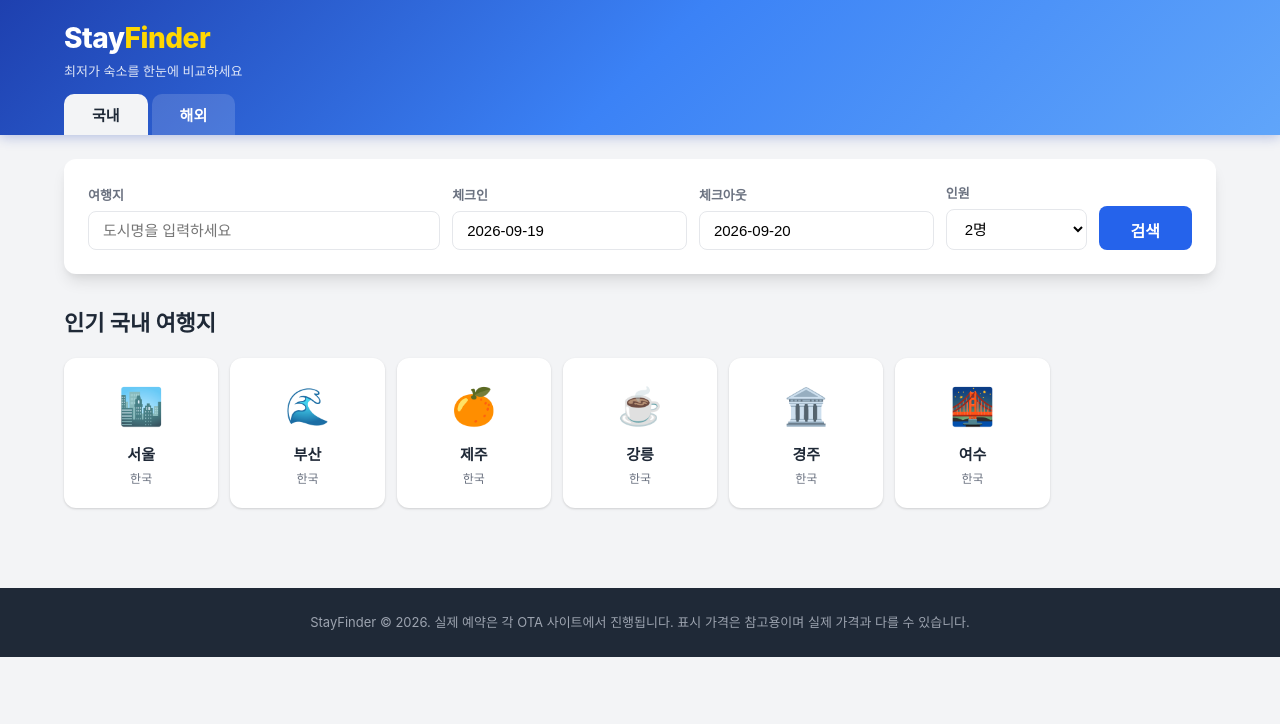
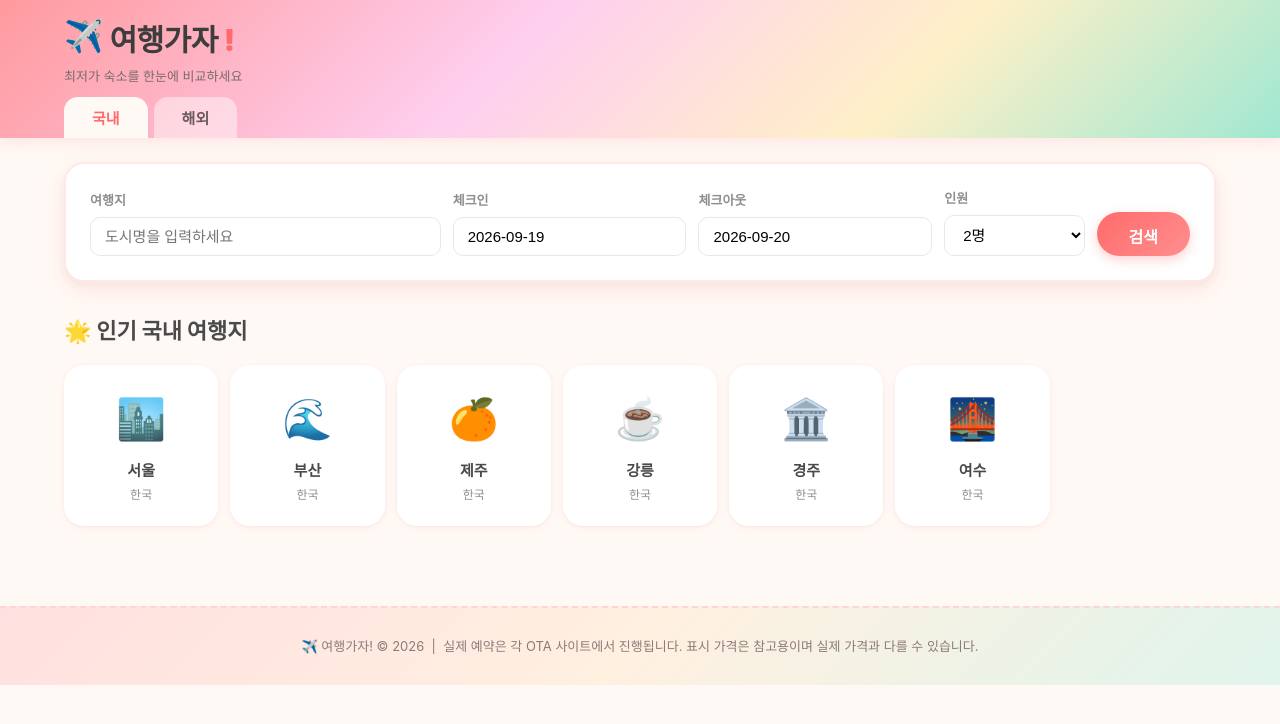
Before and after one commit to rjsdud2104-star/travel-price-finder, a plain HTML site: page index.html in a window 1280 px wide. Drawn offline with Linux system fonts and the light colour scheme.

Commit message:
Redesign: cute pastel theme + rename to 여행가자!
- Pastel gradient header (pink/peach/mint)
- Rounded corners, soft shadows, warm color palette
- Bouncy airplane emoji logo
- Playful hover effects on destination cards
- Pill-shaped search button with shadow

Co-Authored-By: Claude Opus 4.6 <noreply@anthropic.com>

```diff
--- a/index.html
+++ b/index.html
@@ -3,22 +3,26 @@
 <head>
 <meta charset="UTF-8">
 <meta name="viewport" content="width=device-width, initial-scale=1.0">
-<title>StayFinder - 숙소 가격비교</title>
+<title>여행가자! - 숙소 가격비교</title>
 <style>
 :root {
-  --primary: #2563EB;
-  --primary-dark: #1D4ED8;
-  --primary-light: #3B82F6;
-  --accent: #FFD700;
-  --bg: #F3F4F6;
+  --primary: #FF6B6B;
+  --primary-dark: #EE5A5A;
+  --primary-light: #FF8E8E;
+  --accent: #FFE066;
+  --mint: #A0E8D2;
+  --sky: #87CEEB;
+  --lavender: #C4B5FD;
+  --peach: #FFDAB9;
+  --bg: #FFF9F5;
   --card-bg: #FFFFFF;
-  --text: #1F2937;
-  --text-secondary: #6B7280;
-  --border: #E5E7EB;
-  --shadow: 0 1px 3px rgba(0,0,0,.1), 0 1px 2px rgba(0,0,0,.06);
-  --shadow-lg: 0 10px 15px -3px rgba(0,0,0,.1), 0 4px 6px -2px rgba(0,0,0,.05);
-  --radius: 12px;
-  --radius-sm: 8px;
+  --text: #3D3D3D;
+  --text-secondary: #8E8E8E;
+  --border: #F0E6E0;
+  --shadow: 0 2px 8px rgba(255,107,107,.08), 0 1px 3px rgba(0,0,0,.04);
+  --shadow-lg: 0 8px 24px rgba(255,107,107,.12), 0 4px 8px rgba(0,0,0,.04);
+  --radius: 16px;
+  --radius-sm: 10px;
   --transition: .2s ease;
 }
 *, *::before, *::after { box-sizing: border-box; margin: 0; padding: 0; }
@@ -33,54 +37,63 @@ a { color: inherit; text-decoration: none; }
 
 /* ========== HEADER ========== */
 .header {
-  background: linear-gradient(135deg, #1E40AF 0%, #3B82F6 50%, #60A5FA 100%);
-  color: #fff;
+  background: linear-gradient(135deg, #FF9A9E 0%, #FECFEF 40%, #FFF0C8 70%, #A0E8D2 100%);
+  color: #3D3D3D;
   padding: 0;
   position: sticky;
   top: 0;
   z-index: 100;
-  box-shadow: 0 2px 12px rgba(30,64,175,.3);
+  box-shadow: 0 3px 16px rgba(255,154,158,.25);
 }
 .header-inner {
   max-width: 1200px;
   margin: 0 auto;
-  padding: 16px 24px 0;
+  padding: 14px 24px 0;
   display: flex;
   align-items: center;
   justify-content: space-between;
 }
 .logo {
-  font-size: 28px;
-  font-weight: 800;
+  font-size: 30px;
+  font-weight: 900;
   letter-spacing: -0.5px;
-}
-.logo span { color: var(--accent); }
+  display: flex;
+  align-items: center;
+  gap: 6px;
+}
+.logo-emoji { font-size: 32px; animation: bounce 2s ease infinite; }
+@keyframes bounce {
+  0%, 100% { transform: translateY(0); }
+  50% { transform: translateY(-4px); }
+}
+.logo span { color: var(--primary); }
 .header-sub {
   font-size: 13px;
-  opacity: .85;
+  color: #7A6B6B;
+  margin-top: 1px;
 }
 
 /* Tab bar */
 .tab-bar {
   max-width: 1200px;
   margin: 0 auto;
-  padding: 12px 24px 0;
-  display: flex;
-  gap: 4px;
+  padding: 10px 24px 0;
+  display: flex;
+  gap: 6px;
 }
 .tab-btn {
-  background: rgba(255,255,255,.15);
-  color: #fff;
+  background: rgba(255,255,255,.45);
+  color: #6B5B5B;
   border: none;
   padding: 10px 28px;
-  border-radius: 10px 10px 0 0;
+  border-radius: 14px 14px 0 0;
   font-size: 15px;
-  font-weight: 600;
+  font-weight: 700;
   cursor: pointer;
-  transition: background var(--transition);
-}
-.tab-btn:hover { background: rgba(255,255,255,.25); }
-.tab-btn.active { background: var(--bg); color: var(--text); }
+  transition: all var(--transition);
+}
+.tab-btn:hover { background: rgba(255,255,255,.7); }
+.tab-btn.active { background: var(--bg); color: var(--primary); }
 
 /* ========== SEARCH BOX ========== */
 .search-section {
@@ -90,13 +103,14 @@ a { color: inherit; text-decoration: none; }
 }
 .search-box {
   background: var(--card-bg);
-  border-radius: var(--radius);
+  border-radius: 20px;
   padding: 24px;
   box-shadow: var(--shadow-lg);
   display: flex;
   gap: 12px;
   align-items: flex-end;
   flex-wrap: wrap;
+  border: 2px solid #FFE8E8;
 }
 .search-field {
   flex: 1;
@@ -122,22 +136,23 @@ a { color: inherit; text-decoration: none; }
 }
 .search-field input:focus, .search-field select:focus {
   border-color: var(--primary);
-  box-shadow: 0 0 0 3px rgba(37,99,235,.1);
+  box-shadow: 0 0 0 3px rgba(255,107,107,.12);
 }
 .search-btn {
-  background: var(--primary);
+  background: linear-gradient(135deg, #FF6B6B, #FF8E8E);
   color: #fff;
   border: none;
   padding: 12px 32px;
-  border-radius: var(--radius-sm);
+  border-radius: 24px;
   font-size: 16px;
   font-weight: 700;
   cursor: pointer;
-  transition: background var(--transition), transform .1s;
+  transition: all var(--transition);
   white-space: nowrap;
   height: 44px;
-}
-.search-btn:hover { background: var(--primary-dark); }
+  box-shadow: 0 4px 12px rgba(255,107,107,.3);
+}
+.search-btn:hover { transform: translateY(-2px); box-shadow: 0 6px 16px rgba(255,107,107,.4); }
 .search-btn:active { transform: scale(.97); }
 
 /* Autocomplete */
@@ -165,7 +180,7 @@ a { color: inherit; text-decoration: none; }
   justify-content: space-between;
   align-items: center;
 }
-.ac-item:hover, .ac-item.highlighted { background: #EFF6FF; }
+.ac-item:hover, .ac-item.highlighted { background: #FFF0F0; }
 .ac-item .ac-country { font-size: 12px; color: var(--text-secondary); }
 
 /* DatePicker */
@@ -229,18 +244,19 @@ a { color: inherit; text-decoration: none; }
   font-size: 14px;
   transition: background var(--transition), color var(--transition);
 }
-.dp-day:hover:not(.disabled):not(.empty) { background: #EFF6FF; }
+.dp-day:hover:not(.disabled):not(.empty) { background: #FFF0F0; }
 .dp-day.today { font-weight: 700; color: var(--primary); }
 .dp-day.selected { background: var(--primary); color: #fff; font-weight: 700; }
 .dp-day.disabled { color: #D1D5DB; cursor: default; }
 .dp-day.empty { cursor: default; }
-.dp-day.in-range { background: #DBEAFE; }
+.dp-day.in-range { background: #FFE4E4; }
 
 /* ========== POPULAR DESTINATIONS ========== */
 .section-title {
   font-size: 22px;
-  font-weight: 700;
+  font-weight: 800;
   margin: 32px 0 16px;
+  color: #4A4A4A;
 }
 .popular-grid {
   display: grid;
@@ -249,19 +265,21 @@ a { color: inherit; text-decoration: none; }
 }
 .dest-card {
   background: var(--card-bg);
-  border-radius: var(--radius);
+  border-radius: 20px;
   padding: 20px 12px;
   text-align: center;
   cursor: pointer;
   transition: transform var(--transition), box-shadow var(--transition);
   box-shadow: var(--shadow);
+  border: 2px solid transparent;
 }
 .dest-card:hover {
-  transform: translateY(-4px);
+  transform: translateY(-6px) rotate(-1deg);
   box-shadow: var(--shadow-lg);
-}
-.dest-emoji { font-size: 36px; margin-bottom: 8px; }
-.dest-name { font-size: 15px; font-weight: 600; }
+  border-color: var(--primary-light);
+}
+.dest-emoji { font-size: 40px; margin-bottom: 8px; }
+.dest-name { font-size: 15px; font-weight: 700; color: #4A4A4A; }
 .dest-country { font-size: 12px; color: var(--text-secondary); margin-top: 2px; }
 
 /* ========== MAIN LAYOUT ========== */
@@ -368,17 +386,19 @@ a { color: inherit; text-decoration: none; }
 /* Hotel card */
 .hotel-card {
   background: var(--card-bg);
-  border-radius: var(--radius);
+  border-radius: 20px;
   box-shadow: var(--shadow);
   display: flex;
   overflow: hidden;
   margin-bottom: 16px;
   transition: box-shadow var(--transition), transform var(--transition);
   cursor: pointer;
+  border: 2px solid transparent;
 }
 .hotel-card:hover {
   box-shadow: var(--shadow-lg);
-  transform: translateY(-2px);
+  transform: translateY(-3px);
+  border-color: #FFE0E0;
 }
 .hotel-img {
   width: 260px;
@@ -429,10 +449,10 @@ a { color: inherit; text-decoration: none; }
   margin-bottom: 8px;
 }
 .rating-badge {
-  background: var(--primary);
+  background: linear-gradient(135deg, #FF6B6B, #FF8E8E);
   color: #fff;
-  padding: 2px 8px;
-  border-radius: 6px;
+  padding: 3px 10px;
+  border-radius: 12px;
   font-size: 13px;
   font-weight: 700;
 }
@@ -444,12 +464,12 @@ a { color: inherit; text-decoration: none; }
   margin-bottom: 10px;
 }
 .amenity-tag {
-  background: #EFF6FF;
-  color: var(--primary);
-  padding: 3px 8px;
-  border-radius: 4px;
+  background: #FFF0F0;
+  color: #FF6B6B;
+  padding: 4px 10px;
+  border-radius: 12px;
   font-size: 11px;
-  font-weight: 500;
+  font-weight: 600;
 }
 .hotel-desc {
   font-size: 13px;
@@ -559,7 +579,7 @@ a { color: inherit; text-decoration: none; }
   transition: border-color var(--transition);
 }
 .ota-row:hover { border-color: var(--primary-light); }
-.ota-row.cheapest { border-color: var(--primary); background: #EFF6FF; }
+.ota-row.cheapest { border-color: var(--primary); background: #FFF5F5; }
 .ota-left { display: flex; align-items: center; gap: 12px; }
 .ota-dot {
   width: 10px;
@@ -569,12 +589,12 @@ a { color: inherit; text-decoration: none; }
 }
 .ota-name { font-weight: 600; font-size: 15px; }
 .cheapest-badge {
-  background: var(--primary);
+  background: linear-gradient(135deg, #FF6B6B, #FF8E8E);
   color: #fff;
   font-size: 11px;
-  padding: 2px 8px;
-  border-radius: 10px;
-  font-weight: 600;
+  padding: 3px 10px;
+  border-radius: 12px;
+  font-weight: 700;
 }
 .ota-right { display: flex; align-items: center; gap: 16px; }
 .ota-prices { text-align: right; }
@@ -649,14 +669,15 @@ a { color: inherit; text-decoration: none; }
 
 /* ========== FOOTER ========== */
 .footer {
-  background: #1F2937;
-  color: #9CA3AF;
+  background: linear-gradient(135deg, #FFE0E0 0%, #FFF0E0 50%, #E0F5EC 100%);
+  color: #8E7A7A;
   text-align: center;
-  padding: 24px;
+  padding: 28px;
   font-size: 13px;
   margin-top: 40px;
-}
-.footer a { color: #60A5FA; }
+  border-top: 2px dashed #FFD4D4;
+}
+.footer a { color: var(--primary); }
 
 /* ========== RESPONSIVE ========== */
 @media (max-width: 900px) {
@@ -667,6 +688,7 @@ a { color: inherit; text-decoration: none; }
 @media (max-width: 600px) {
   .header-inner { padding: 12px 16px 0; }
   .logo { font-size: 22px; }
+  .logo-emoji { font-size: 24px; }
   .tab-bar { padding: 8px 16px 0; }
   .search-section { padding: 16px 16px 0; }
   .search-box { flex-direction: column; padding: 16px; }
@@ -689,7 +711,7 @@ a { color: inherit; text-decoration: none; }
 <header class="header">
   <div class="header-inner">
     <div>
-      <div class="logo">Stay<span>Finder</span></div>
+      <div class="logo"><span class="logo-emoji">&#x2708;&#xFE0F;</span> 여행가자<span>!</span></div>
       <div class="header-sub">최저가 숙소를 한눈에 비교하세요</div>
     </div>
   </div>
@@ -741,7 +763,7 @@ a { color: inherit; text-decoration: none; }
 <div class="main-area">
   <!-- Popular destinations -->
   <div id="popularSection">
-    <h2 class="section-title" id="popularTitle">인기 여행지</h2>
+    <h2 class="section-title" id="popularTitle">&#x1F31F; 인기 여행지</h2>
     <div class="popular-grid" id="popularGrid"></div>
   </div>
 
@@ -799,7 +821,7 @@ a { color: inherit; text-decoration: none; }
 
 <!-- Footer -->
 <footer class="footer">
-  StayFinder &copy; 2026. 실제 예약은 각 OTA 사이트에서 진행됩니다. 표시 가격은 참고용이며 실제 가격과 다를 수 있습니다.
+  &#x2708;&#xFE0F; 여행가자! &copy; 2026 &nbsp;|&nbsp; 실제 예약은 각 OTA 사이트에서 진행됩니다. 표시 가격은 참고용이며 실제 가격과 다를 수 있습니다.
 </footer>
 
 <script>
@@ -1344,7 +1366,7 @@ function showPopularDestinations() {
   const pop = DESTINATIONS.filter(d => d.popular && d.category === currentTab);
   const grid = document.getElementById('popularGrid');
   const title = document.getElementById('popularTitle');
-  title.textContent = currentTab === 'domestic' ? '인기 국내 여행지' : '인기 해외 여행지';
+  title.textContent = currentTab === 'domestic' ? '\u{1F31F} 인기 국내 여행지' : '\u{1F30F} 인기 해외 여행지';
   grid.innerHTML = pop.map(d =>
     `<div class="dest-card" data-dest="${d.name}">
       <div class="dest-emoji">${DEST_EMOJI[d.name] || '🏨'}</div>
```
